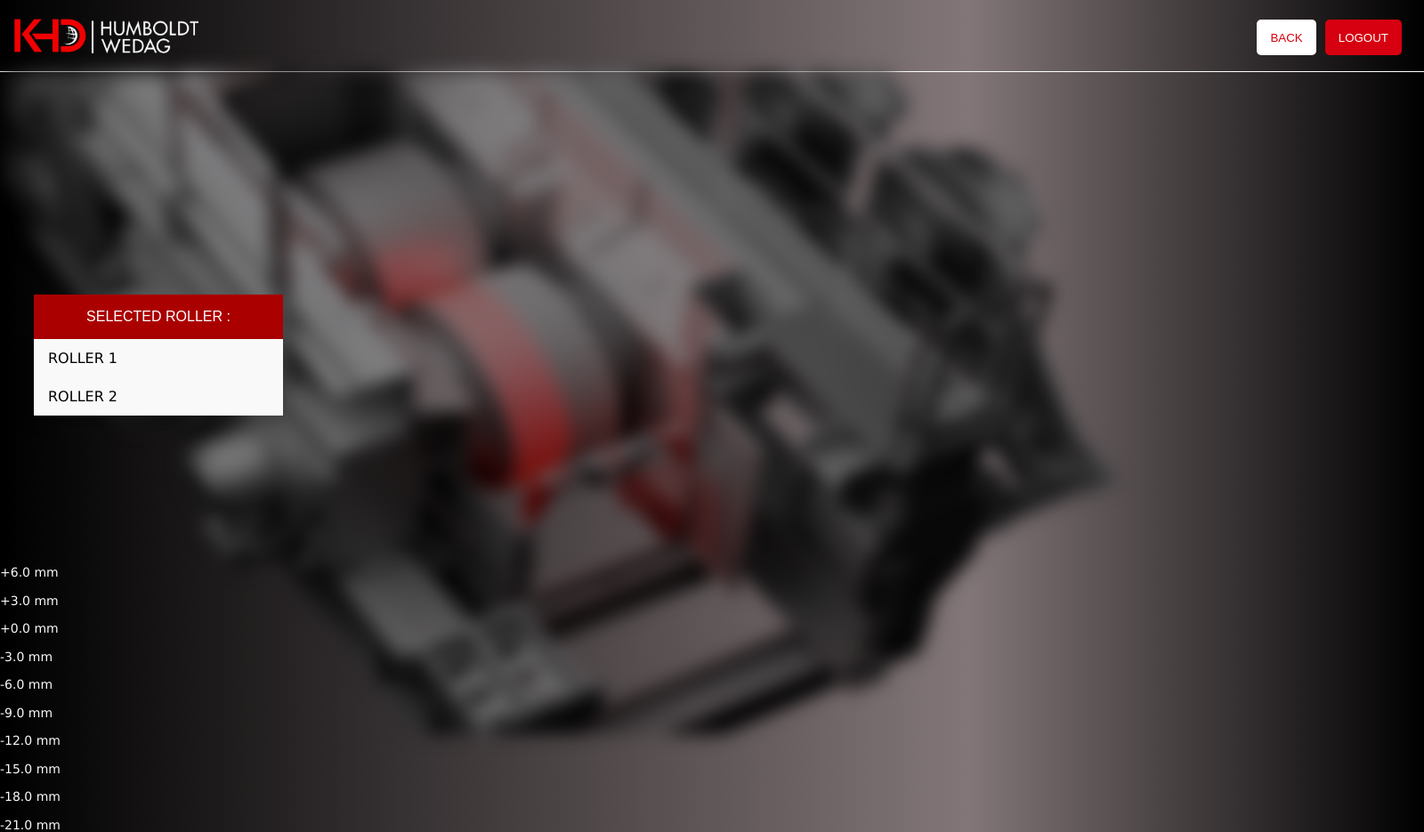
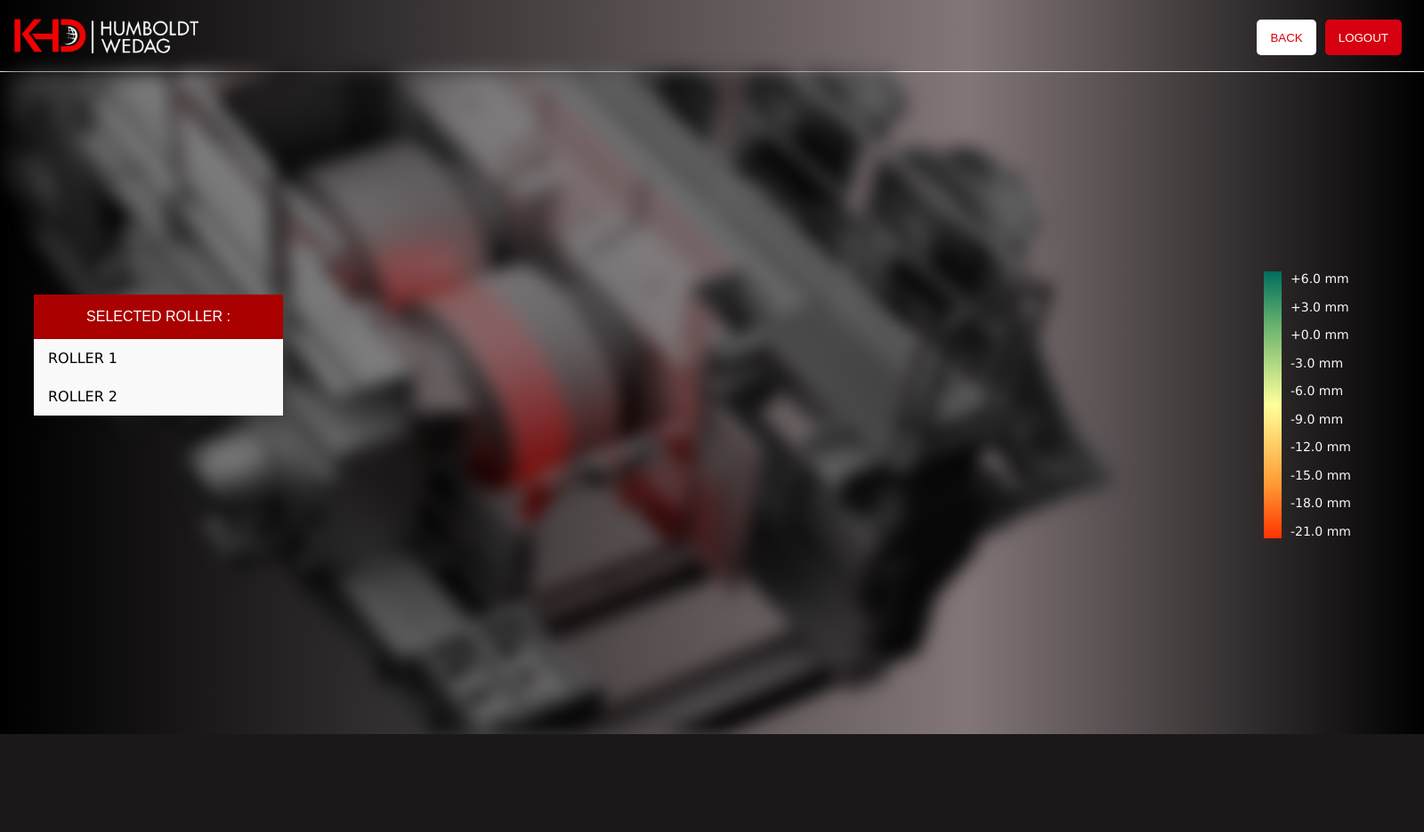
Before and after one commit to RoNimbalkar/KHDRemote, a Flask app: page /pressanalysis in a window 1600 px wide. Shown: the whole page at 89% size. After the commit the page ends 825 px from the top, so only its background shows below. Run offline with Flask 2, Linux system fonts and the light colour scheme; the visitor is signed in with stand-in values (Sample User, id 1); some libraries are stand-ins or nearby versions.

Commit message:
Add files via upload

```diff
--- a/static/css/pressanalysis.css
+++ b/static/css/pressanalysis.css
@@ -13,11 +13,12 @@ body {
     background: linear-gradient(90deg, rgba(0,0,0,1) 0%, rgba(96,91,91,1) 50%, rgba(0,0,0,1) 100%);*/
     background: rgb(0,0,0);
     background: linear-gradient(90deg, rgba(0,0,0,1) 0%, rgba(130,118,120,1) 68%, rgba(0,0,0,1) 100%, rgba(255,255,255,1) 100%);
+    max-height: 744px;
 }
 
 .backgrnd {
     position: relative;
-    left: 400px;
+    left: 350px;
     top: 40px;
     height: 450px;
     width: 1300px;
@@ -77,16 +78,66 @@ body {
     transition: background-color 0.3s, box-shadow 0.3s;
 }
 
+.colorbar-container {
+    position: relative;
+    top: -550px;
+    left: 1400px;
+    display: flex;
+    flex-direction: column;
+    align-items: center;
+    padding: 20px;
+    width: fit-content;
+  }
+
+  .title {
+    color: #003366;
+    font-weight: bold;
+    margin-bottom: 10px;
+    font-size: 16px;
+    letter-spacing: 1px;
+  }
+
+  .bar-labels {
+    display: flex;
+    align-items: center;
+  }
+
+  .colorbar {
+    width: 20px;
+    height: 300px;
+    background: linear-gradient(to bottom,
+      #006d5c 0%,
+      #67b26f 20%,
+      #ffff99 50%,
+      #ff9933 80%,
+      #ff3300 100%);
+    margin-right: 10px;
+  }
+
+  .labels {
+    display: flex;
+    flex-direction: column;
+    justify-content: space-between;
+    height: 300px;
+  }
+
+  .labels span {
+    font-size: 16px;
+    color: black;
+    white-space: nowrap;
+  }
+
+
 .heatmapCanvas{
     position: relative;
-    top: 150px;
-    left: 650px;
+    top: -20px;
+    left: 400px;
     max-width:900px;
 }
 
 .heatmapCanvas object{
-    width: 900px;
-    height: 500px;
+    width: 1200px;
+    height: 700px;
 }
 
 .rpmtext{
```
